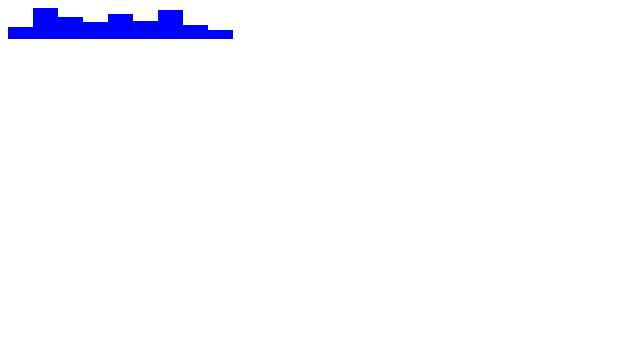
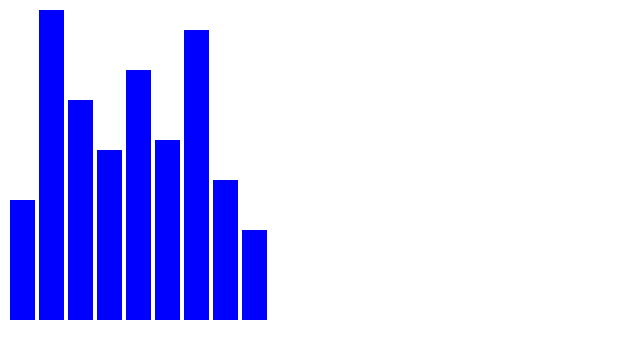
Before and after one commit to kuldeep1A/html-code-d3, a website: page D3/index.html in a window 1280 px wide. Shown: the whole page, without its empty margins (0-640 px from the left). Drawn offline with nearby package versions, Linux system fonts and the light colour scheme.

Commit message:
Change the Presentation of a Bar Chart

```diff
--- a/D3/index.html
+++ b/D3/index.html
@@ -10,6 +10,10 @@
   .bar {
     width: 25px;
     height: 100px;
+    /* Add your code below this line */
+    margin: 2px;
+
+    /* Add your code above this line */
     display: inline-block;
     background-color: blue;
   }
@@ -23,10 +27,7 @@
       .enter()
       .append("div")
       .attr("class", "bar")
-      // Add your code below this line
-      .style("height", (d) => d + "px")
-
-      // Add your code above this line
+      .style("height", (value) => (value * 10 + "px")) // Change this line
   </script>
 </body>
 </html>
```
